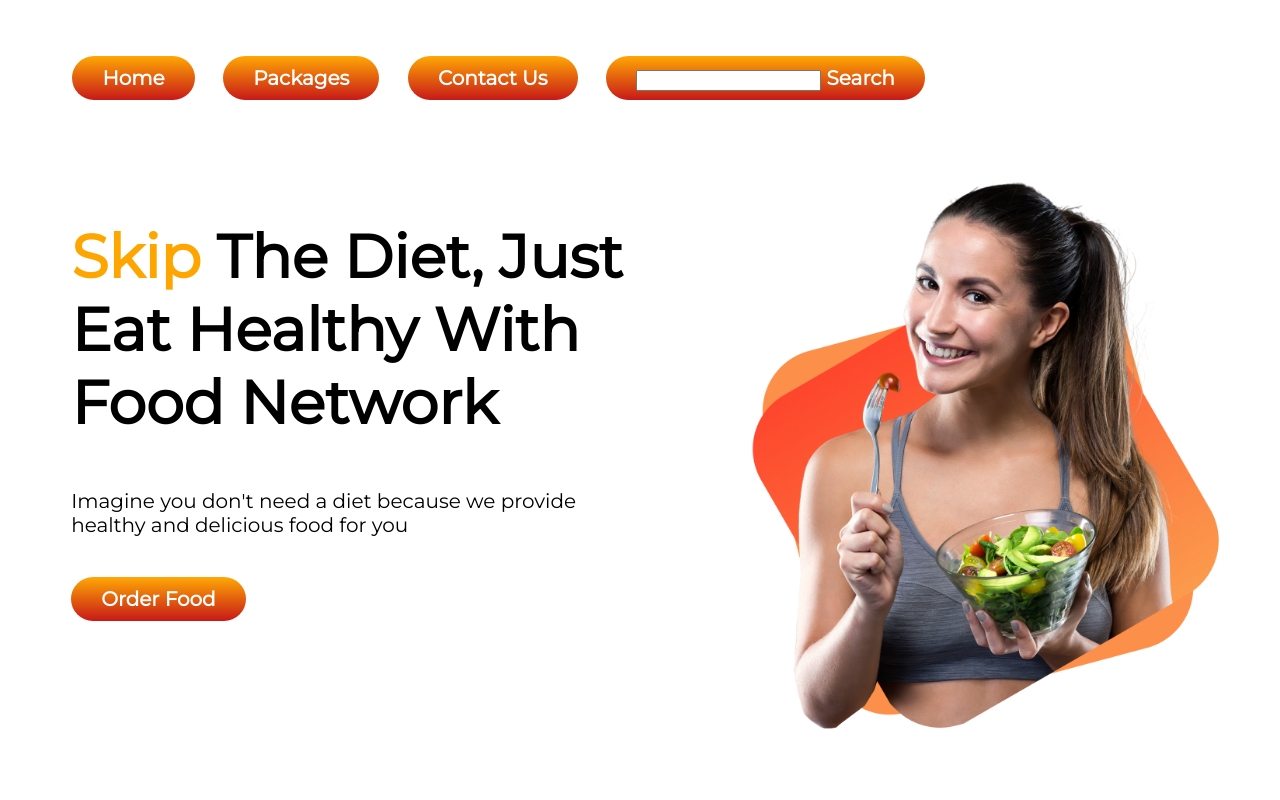
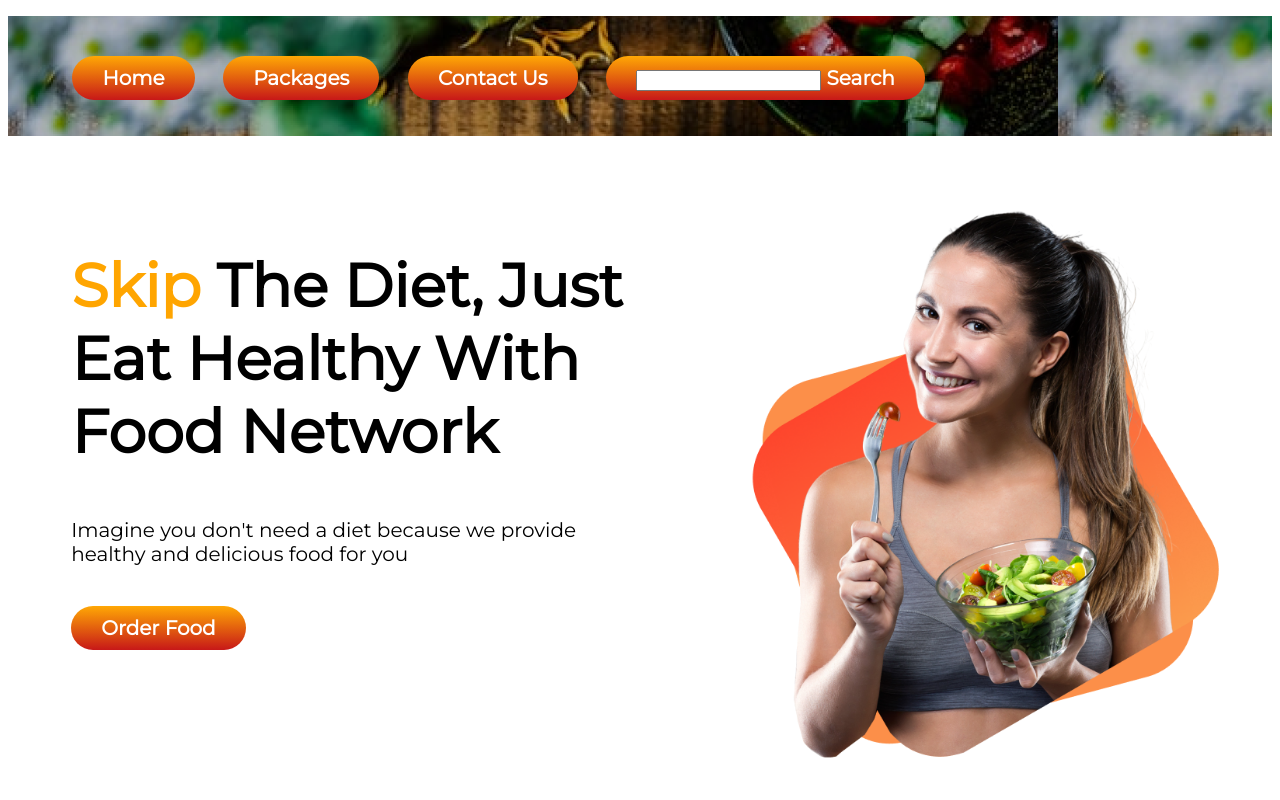
Before and after one commit to Mir-Md-Reduan/Milestone-1-Assignment, a plain HTML site: page index.html in a window 1280 px wide. Shown: the top 800 px of the page. Drawn offline with Linux system fonts and the light colour scheme.

Commit message:
My mistakes recover

```diff
--- a/index.html
+++ b/index.html
@@ -13,7 +13,7 @@
 </head>
 <body>
     <header>
-        <div>
+        <div class="container">
             <ol>
                 <li> <a href="index.html"> Home</a></li>
                 <li><a href="index.html">Packages</a></li>
--- a/style.css
+++ b/style.css
@@ -36,6 +36,10 @@ a{
     font-weight: 700;
     font-size: 20px;
     }
+.container{
+    background-image: url(food-network-main/images/food/Project\ Cover8.png);
+    height: 120px;
+}
 .flexible-container{
     display: flex;
     padding: 5%;
@@ -50,6 +54,7 @@ a{
 .Image-About-my-self{
     width: 66%;
     padding-left: 30px;
+    margin-bottom: -63px;
 }
 .About-my-self{
     background-image: url(food-network-main/images/shapes/7.png);
```
